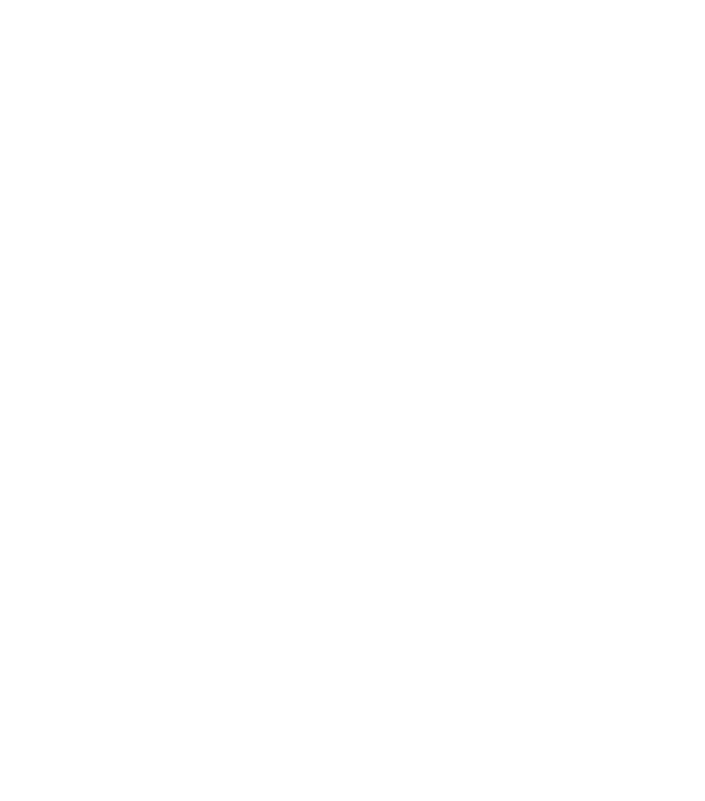
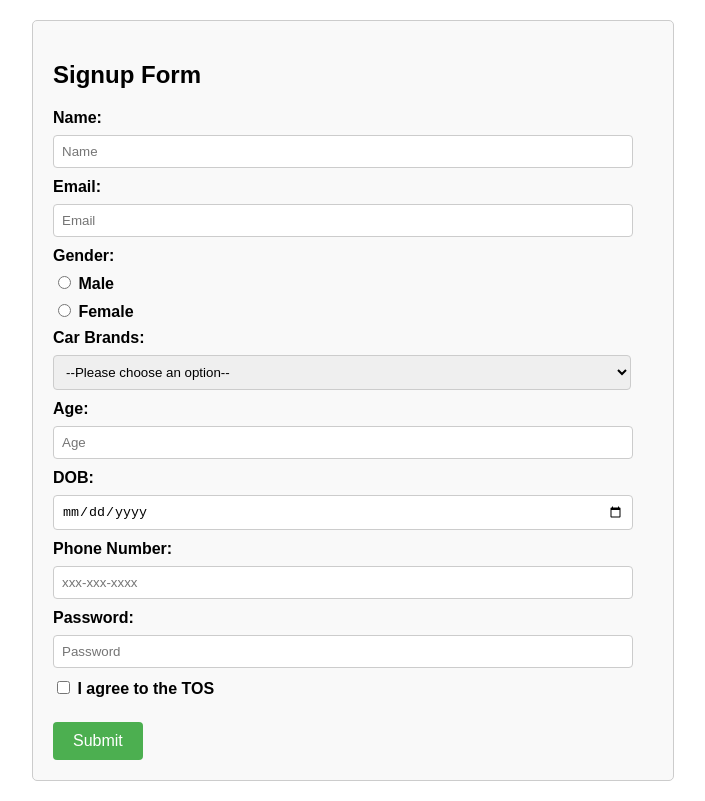
Before and after one commit to acciojob/signup-form-car-jaisaipothula, a website: page main.html in a window 1280 px wide. Shown: the whole page, without its empty margins (287-992 px from the left). Drawn offline with Linux system fonts and the light colour scheme.

Commit message:
created a submission

```diff
--- a/main.html
+++ b/main.html
@@ -1,16 +1,108 @@
 <!DOCTYPE html>
+<html lang="en">
+<head>
+    <meta charset="UTF-8">
+    <meta name="viewport" content="width=device-width, initial-scale=1.0">
+    <title>Signup Form</title>
+    <style>
+        body {
+            font-family: Arial, sans-serif;
+            margin: 20px;
+        }
+        form {
+            max-width: 600px;
+            margin: 0 auto;
+            padding: 20px;
+            border: 1px solid #ccc;
+            background-color: #f9f9f9;
+            border-radius: 5px;
+        }
+        label {
+            display: block;
+            margin-bottom: 8px;
+            font-weight: bold;
+        }
+        input[type="text"],
+        input[type="email"],
+        input[type="number"],
+        input[type="date"],
+        input[type="tel"],
+        input[type="password"] {
+            width: calc(100% - 20px);
+            padding: 8px;
+            margin-bottom: 10px;
+            border: 1px solid #ccc;
+            border-radius: 4px;
+            box-sizing: border-box;
+        }
+        select {
+            width: calc(100% - 22px);
+            padding: 8px;
+            margin-bottom: 10px;
+            border: 1px solid #ccc;
+            border-radius: 4px;
+            box-sizing: border-box;
+        }
+        input[type="checkbox"] {
+            margin-bottom: 10px;
+        }
+        input[type="submit"] {
+            background-color: #4CAF50;
+            color: white;
+            border: none;
+            padding: 10px 20px;
+            text-align: center;
+            text-decoration: none;
+            display: inline-block;
+            font-size: 16px;
+            margin-top: 10px;
+            cursor: pointer;
+            border-radius: 4px;
+        }
+        input[type="submit"]:hover {
+            background-color: #45a049;
+        }
+    </style>
+</head>
+<body>
+    <form action="#" method="post">
+        <h2>Signup Form</h2>
 
-<html>
+        <label for="name">Name:</label>
+        <input type="text" id="name" name="name" required placeholder="Name">
 
-<head>
-	<link rel="stylesheet" href="styles.css">
-</head>
+        <label for="email">Email:</label>
+        <input type="email" id="email" name="email" required placeholder="Email">
 
-<body>
-	<!-- the entire body must be written by student -->
-    <script type="text/javascript" src="./script.js">
-</script>
+        <label>Gender:</label>
+        <label for="gender_m"><input type="radio" id="gender_m" name="gender" required> Male</label>
+        <label for="gender_f"><input type="radio" id="gender_f" name="gender" required> Female</label>
 
+        <label for="cars">Car Brands:</label>
+        <select id="cars" name="cars" required>
+            <option value="" disabled selected>--Please choose an option--</option>
+            <option value="Toyota">Toyota</option>
+            <option value="Honda">Honda</option>
+            <option value="Ford">Ford</option>
+            <option value="Chevrolet">Chevrolet</option>
+            <option value="Other">Other</option>
+        </select>
+
+        <label for="age">Age:</label>
+        <input type="number" id="age" name="age" required placeholder="Age">
+
+        <label for="dob">DOB:</label>
+        <input type="date" id="dob" name="dob" required>
+
+        <label for="tel">Phone Number:</label>
+        <input type="tel" id="tel" name="tel" placeholder="xxx-xxx-xxxx">
+
+        <label for="password">Password:</label>
+        <input type="password" id="password" name="password" required placeholder="Password">
+
+        <label><input type="checkbox" id="tos" name="tos" required> I agree to the TOS</label>
+
+        <input type="submit" value="Submit">
+    </form>
 </body>
-
 </html>
```
